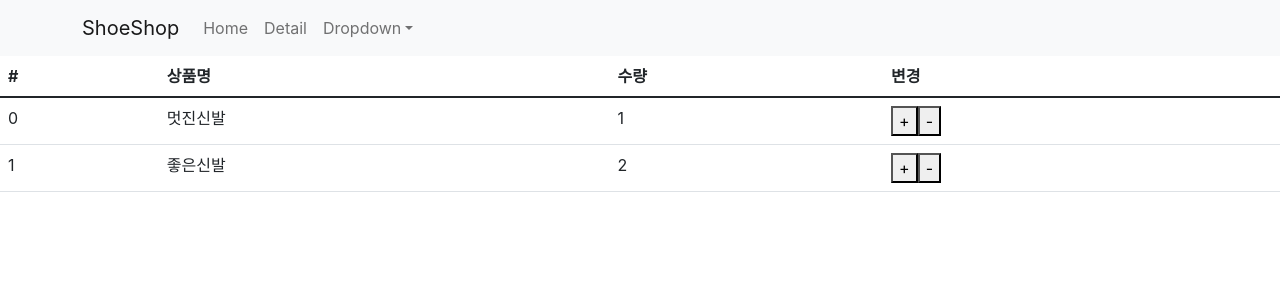
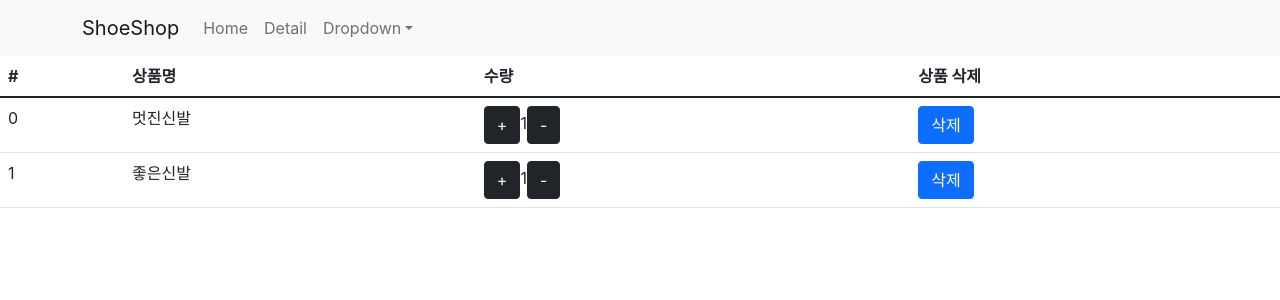
Before and after one commit to lownk/Shoe-shop, a React (Create React App) app: page /cart in a window 1280 px wide. Shown: the top 300 px of the page. Built offline with nearby package versions, Linux system fonts and the light colour scheme.

Commit message:
feat: 장바구니 상품 삭제 기능 구현

```diff
--- a/src/Cart.js
+++ b/src/Cart.js
@@ -1,5 +1,5 @@
 import React from "react";
-import { Table } from "react-bootstrap";
+import { Button, Table } from "react-bootstrap";
 import { useDispatch } from "react-redux";
 import { useSelector } from "react-redux";
 import "./Cart.css";
@@ -16,7 +16,7 @@ function Cart(props) {
             <th>#</th>
             <th>상품명</th>
             <th>수량</th>
-            <th>변경</th>
+            <th>상품 삭제</th>
           </tr>
         </thead>
         <tbody>
@@ -25,22 +25,35 @@ function Cart(props) {
               <tr key={i}>
                 <td>{a.id}</td>
                 <td>{a.name}</td>
-                <td>{a.quantity}</td>
                 <td>
-                  <button
+                  <Button
+                    variant="dark"
                     onClick={() => {
                       dispatch({ type: "수량증가", payload: a.id });
                     }}
                   >
                     +
-                  </button>
-                  <button
+                  </Button>
+                  {a.quantity}
+                  <Button
+                    variant="dark"
                     onClick={() => {
                       dispatch({ type: "수량감소", payload: a.id });
                     }}
                   >
                     -
-                  </button>
+                  </Button>
+                </td>
+                <td>
+                  <Button
+                    className="btn btn-primary"
+                    variant="상품삭제"
+                    onClick={() => {
+                      dispatch({ type: "상품삭제", payload: a.id });
+                    }}
+                  >
+                    삭제
+                  </Button>
                 </td>
               </tr>
             );
--- a/src/Detail.js
+++ b/src/Detail.js
@@ -73,6 +73,16 @@ function Detail(props) {
           <p>{찾은상품.price}원</p>
 
           <Info 재고={props.재고} />
+          <div>
+            사이즈 선택
+            <select name="sizes" id="sizes">
+              <option value="230">230</option>
+              <option value="240">240</option>
+              <option value="250">250</option>
+              <option value="260">260</option>
+              <option value="270">270</option>
+            </select>
+          </div>
 
           <button
             className="btn btn-danger"
@@ -113,7 +123,7 @@ function Detail(props) {
               누른탭변경(0);
             }}
           >
-            Option 2
+            상품 상세 설명
           </Nav.Link>
         </Nav.Item>
         <Nav.Item>
@@ -124,7 +134,7 @@ function Detail(props) {
               누른탭변경(1);
             }}
           >
-            Option 2
+            배송정보
           </Nav.Link>
         </Nav.Item>
         <Nav.Item>
@@ -135,7 +145,7 @@ function Detail(props) {
               누른탭변경(2);
             }}
           >
-            Option 3
+            교환/환불
           </Nav.Link>
         </Nav.Item>
       </Nav>
--- a/src/index.js
+++ b/src/index.js
@@ -8,9 +8,9 @@ import { BrowserRouter } from "react-router-dom";
 import { Provider } from "react-redux";
 import { combineReducers, createStore } from "redux";
 
-let 초기값 = [
+const 초기값 = [
   { id: 0, name: "멋진신발", quantity: 1 },
-  { id: 1, name: "좋은신발", quantity: 2 },
+  { id: 1, name: "좋은신발", quantity: 1 },
 ];
 
 function reducer(state = 초기값, 액션) {
@@ -21,30 +21,34 @@ function reducer(state = 초기값, 액션) {
     //state안에 id가 액션.payload인 애가 있냐? 그 아이의 인덱스를 뱉어라
 
     if (found >= 0) {
-      let copy = [...state];
+      const copy = [...state];
       copy[found].quantity++;
       return copy;
     } else {
-      let copy = [...state];
+      const copy = [...state];
       copy.push(액션.payload);
       return copy;
     }
   } else if (액션.type === "수량증가") {
-    let copy = [...state];
+    const copy = [...state];
     copy[액션.payload].quantity++;
     return copy;
   } else if (액션.type === "수량감소") {
-    let copy = [...state];
-    if (copy[액션.payload].quantity > 0) {
-      copy[액션.payload].quantity--;
-      return copy;
-    }
+    const copy = [...state];
+    copy[액션.payload].quantity--;
+    return copy;
+  } else if (액션.type === "상품삭제") {
+    const copy = [...state];
+    const 생존상품 = copy.filter((상품) => {
+      return 상품.id !== 액션.payload;
+    });
+    return 생존상품;
   } else {
     return state;
   }
 }
 
-let alert초기값 = true;
+const alert초기값 = true;
 function reducer2(state = alert초기값, 액션) {
   if (액션.type === "alert닫기") {
     state = false;
@@ -54,7 +58,7 @@ function reducer2(state = alert초기값, 액션) {
   }
 }
 
-let store = createStore(combineReducers({ reducer, reducer2 }));
+const store = createStore(combineReducers({ reducer, reducer2 }));
 
 ReactDOM.render(
   <React.StrictMode>
```
